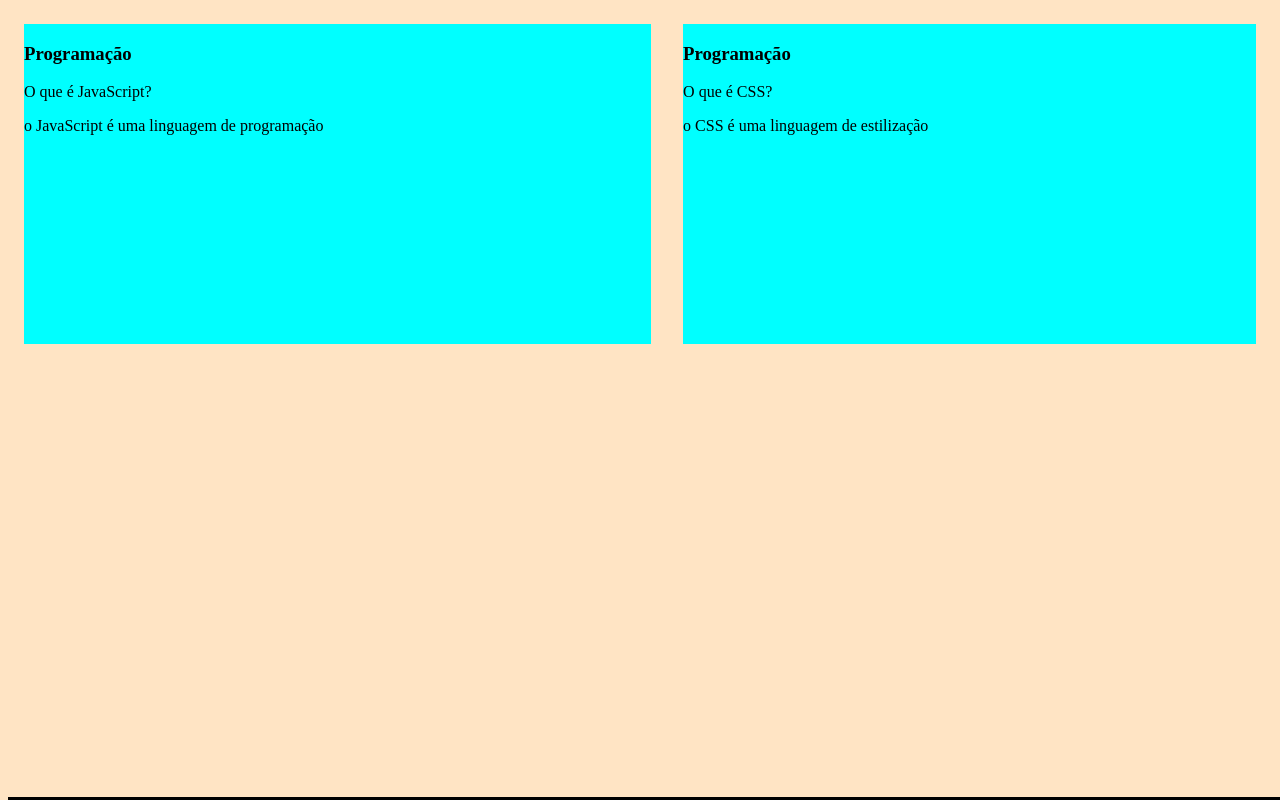
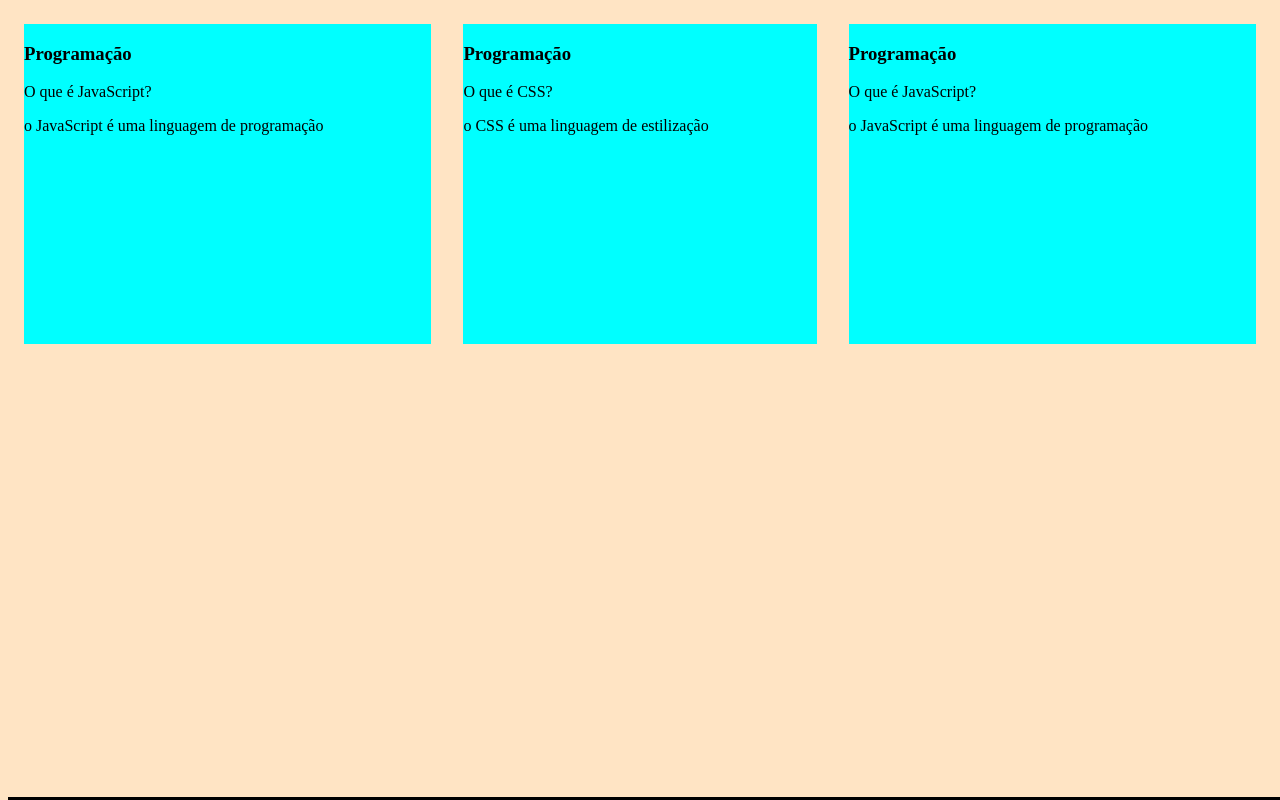
Before and after one commit to joce1209/flashcards2, a plain HTML site: page index.html in a window 1280 px wide. Drawn offline with Linux system fonts and the light colour scheme.

Commit message:
3 cartao

```diff
--- a/index.html
+++ b/index.html
@@ -26,6 +26,14 @@
     </div>
     </article>
 
+    <article class="cartao">
+        <div class="cartao__conteudo">
+        <h3>Programação</h3>
+        <div class="cartao__conteudo__pergunta">  <p>O que é JavaScript?</p></div>
+        <div class="cartao__conteudo__resposta"><p>o JavaScript é uma linguagem de programação</p>  </div>
+        </div>
+        </article>
+
 </section>
 </main>
 
```
